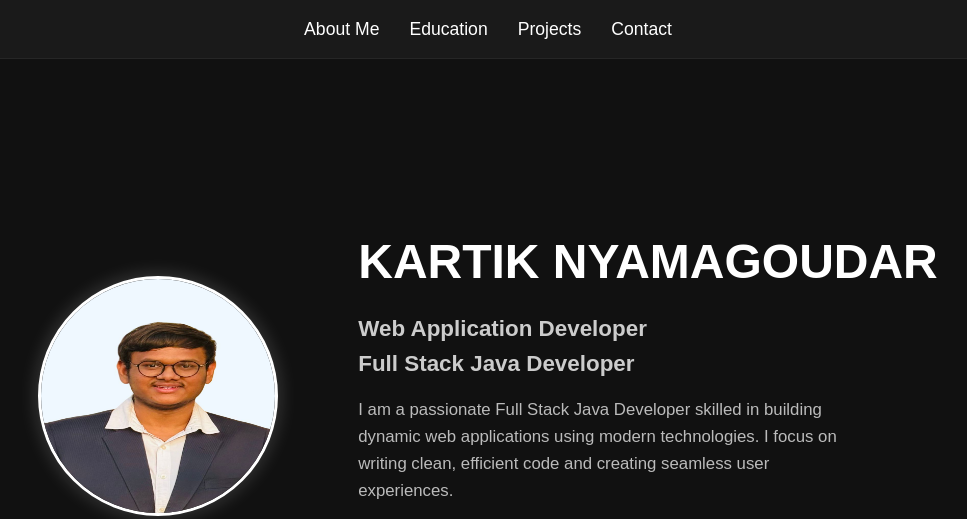
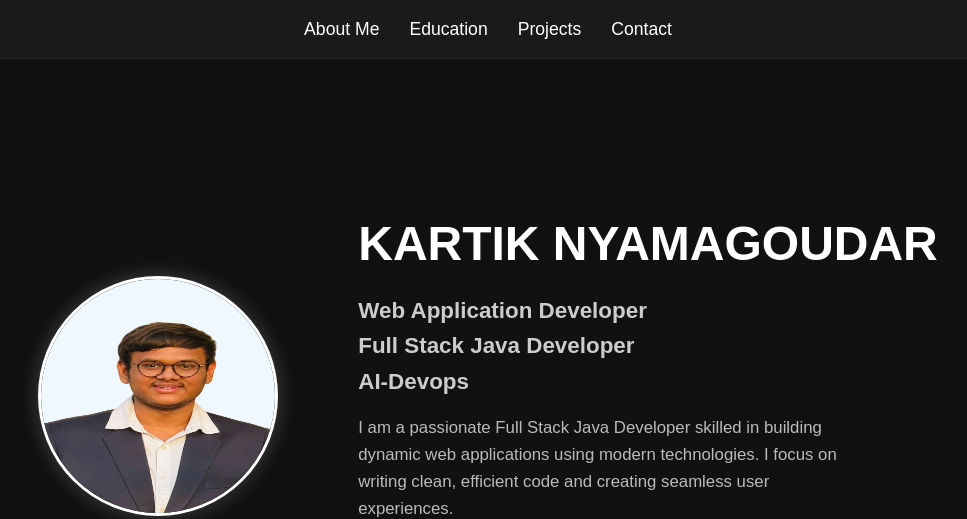
Before and after one commit to kartiknyamagoudar/kartiknyamagoudar.github.io, a plain HTML site: page Home.html in a window 1280 px wide. Shown: the top 519 px of the page, without its empty margins (152-1119 px from the left). Drawn offline with Linux system fonts and the light colour scheme.

Commit message:
added content

```diff
--- a/Home.html
+++ b/Home.html
@@ -26,7 +26,7 @@
     </div>
     <div class="hero-right">
       <h1 class="name-glow">KARTIK NYAMAGOUDAR</h1>
-      <h2>Web Application Developer <br> Full Stack Java Developer</h2>
+      <h2>Web Application Developer <br> Full Stack Java Developer <br>AI-Devops</h2>
       <p>I am a passionate Full Stack Java Developer skilled in building dynamic web applications using modern technologies.
          I focus on writing clean, efficient code and creating seamless user experiences.</p>
       <div class="links">
```
